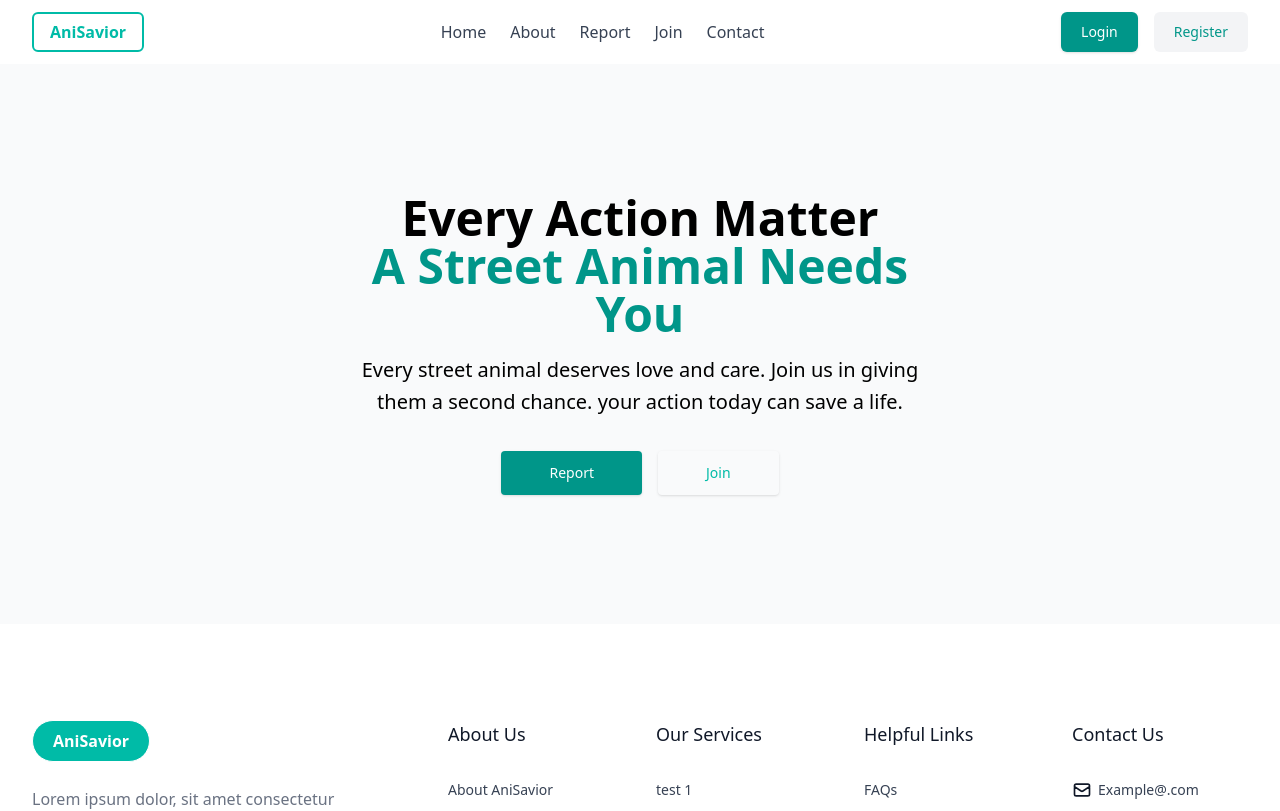
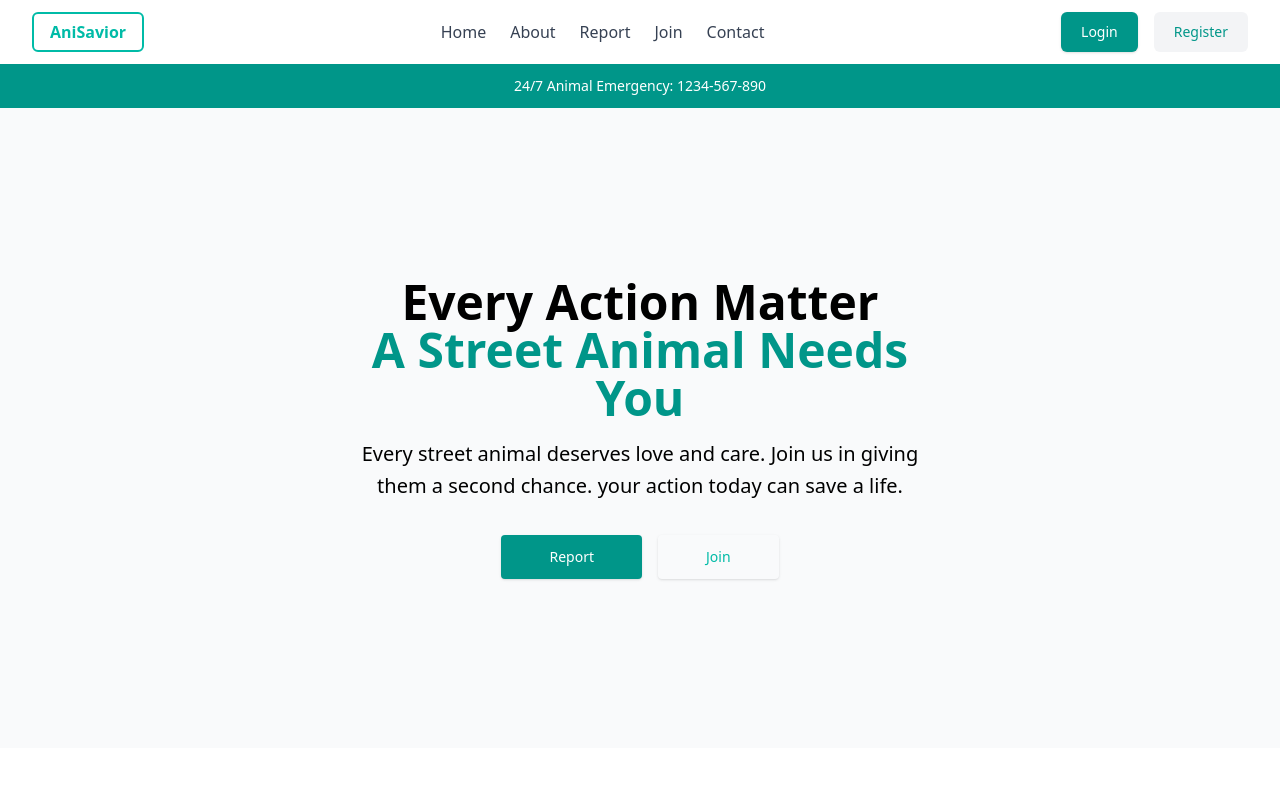
Before and after one commit to hiarun01/hi-rescue, a React (Vite) app in the folder FrontEnd/: page / in a window 1280 px wide. Shown: the top 811 px of the page. Built offline with nearby package versions, Linux system fonts and the light colour scheme.

Commit message:
add Announcement Msg..

```diff
--- a/FrontEnd/src/components/UI/HeroSection.jsx
+++ b/FrontEnd/src/components/UI/HeroSection.jsx
@@ -1,7 +1,12 @@
 const HeroSection = () => {
   return (
     <section className="bg-gray-50">
-      <div className="mx-auto max-w-screen-xl px-4 py-32 lg:flex lg:h-[70vh] lg:items-center">
+      <div className="bg-teal-600 px-4 py-3 text-white text-inherit">
+        <p className="text-center text-sm font-medium">
+          24/7 Animal Emergency: 1234-567-890
+        </p>
+      </div>
+      <div className="mx-auto max-w-screen-xl px-4 py-32 lg:flex lg:h-[80vh] lg:items-center">
         <div className="mx-auto max-w-xl text-center">
           <h1 className="text-3xl font-extrabold sm:text-5xl">
             Every Action Matter
```
